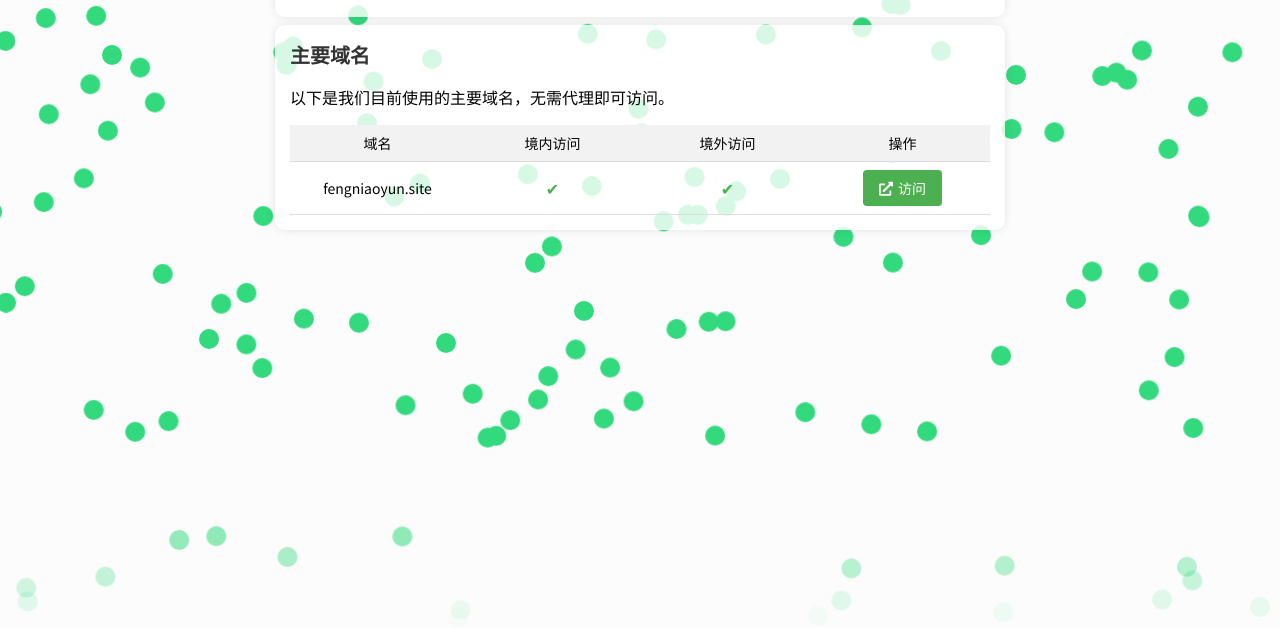
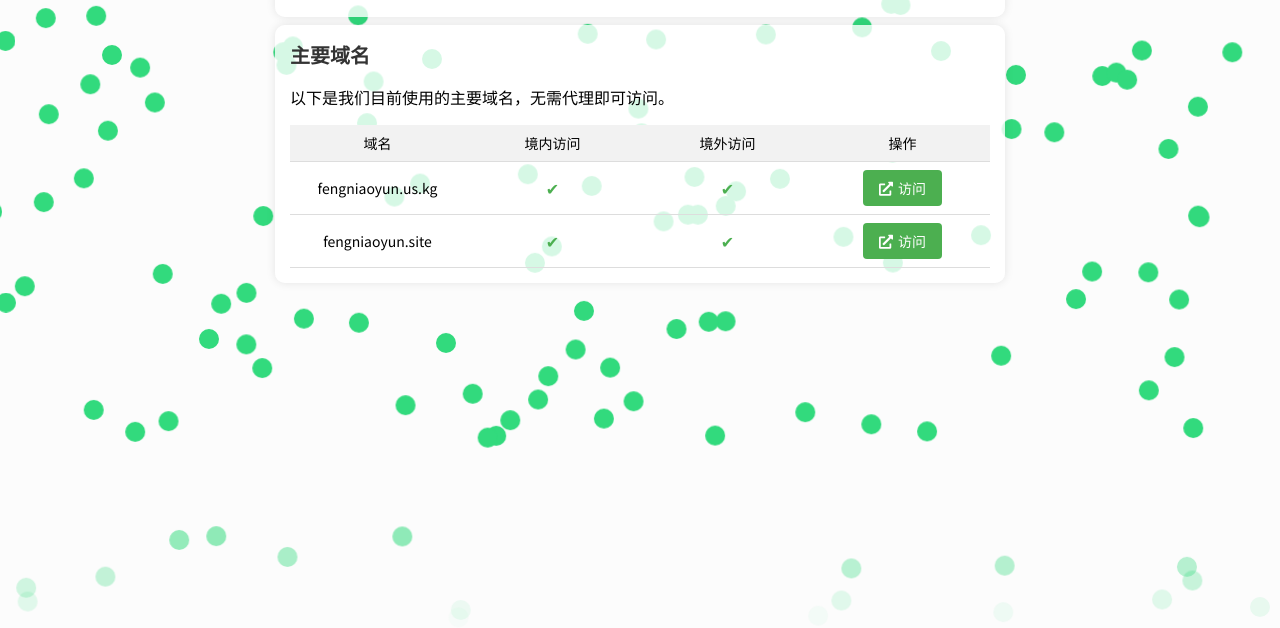
Before and after one commit to MoeTutorial/fengniaoweb, a plain HTML site: page index.html in a window 1280 px wide. Shown: the part 172-800 px from the top of the page. Drawn offline with Linux system fonts and the light colour scheme.

Commit message:
Update index.html

```diff
--- a/index.html
+++ b/index.html
@@ -309,6 +309,12 @@
                     <th>操作</th>
                 </tr>
                 <tr>
+                    <td>fengniaoyun.us.kg</td>
+                    <td><span class="access-icon green-check">✔</span></td>
+                    <td><span class="access-icon green-check">✔</span></td>
+                    <td><a href="https://fengniaoyun.us.kg" class="button"><i class="fas fa-external-link-alt"></i>访问</a></td>
+                </tr>
+                <tr>
                     <td>fengniaoyun.site</td>
                     <td><span class="access-icon green-check">✔</span></td>
                     <td><span class="access-icon green-check">✔</span></td>
```
